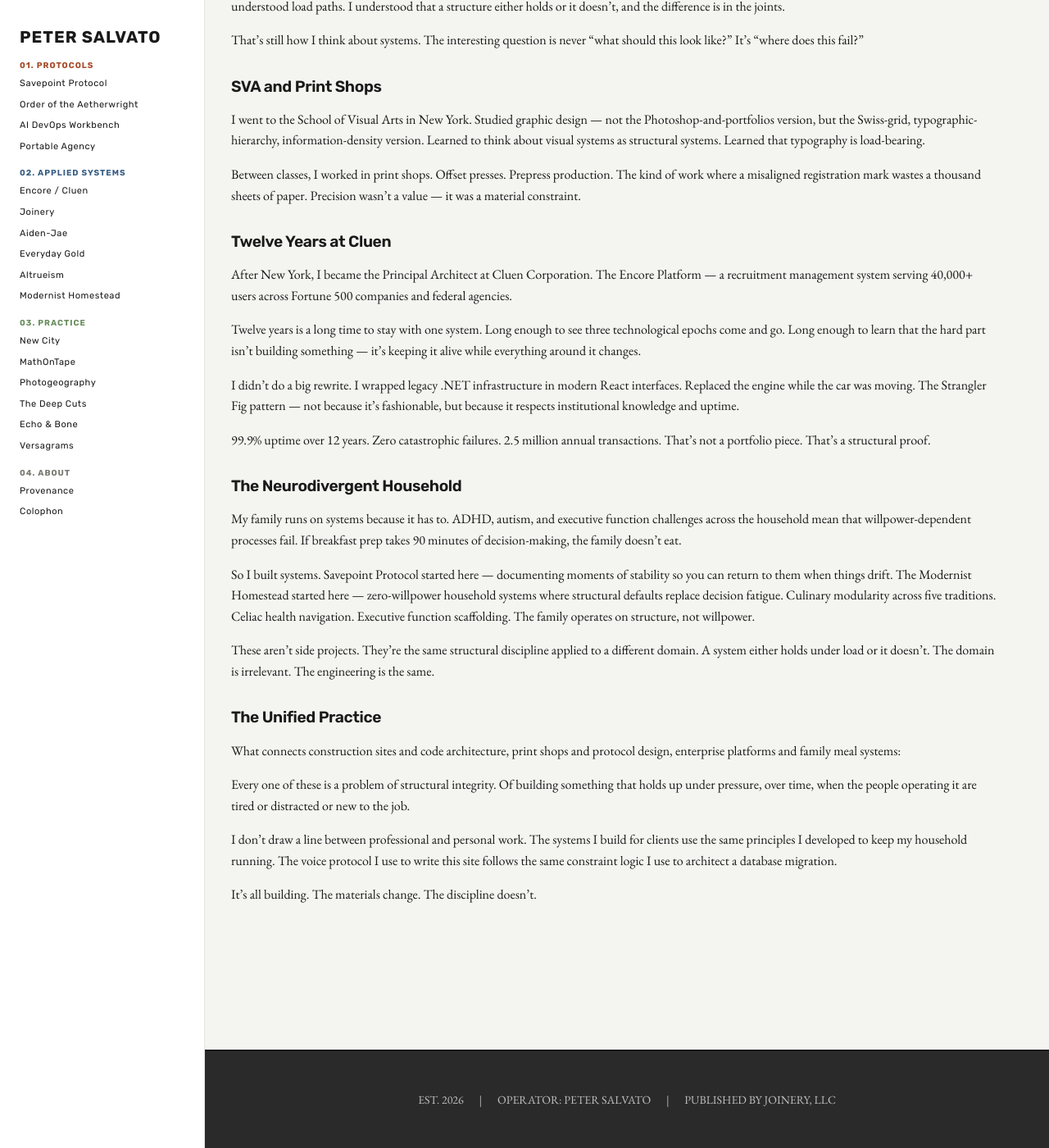
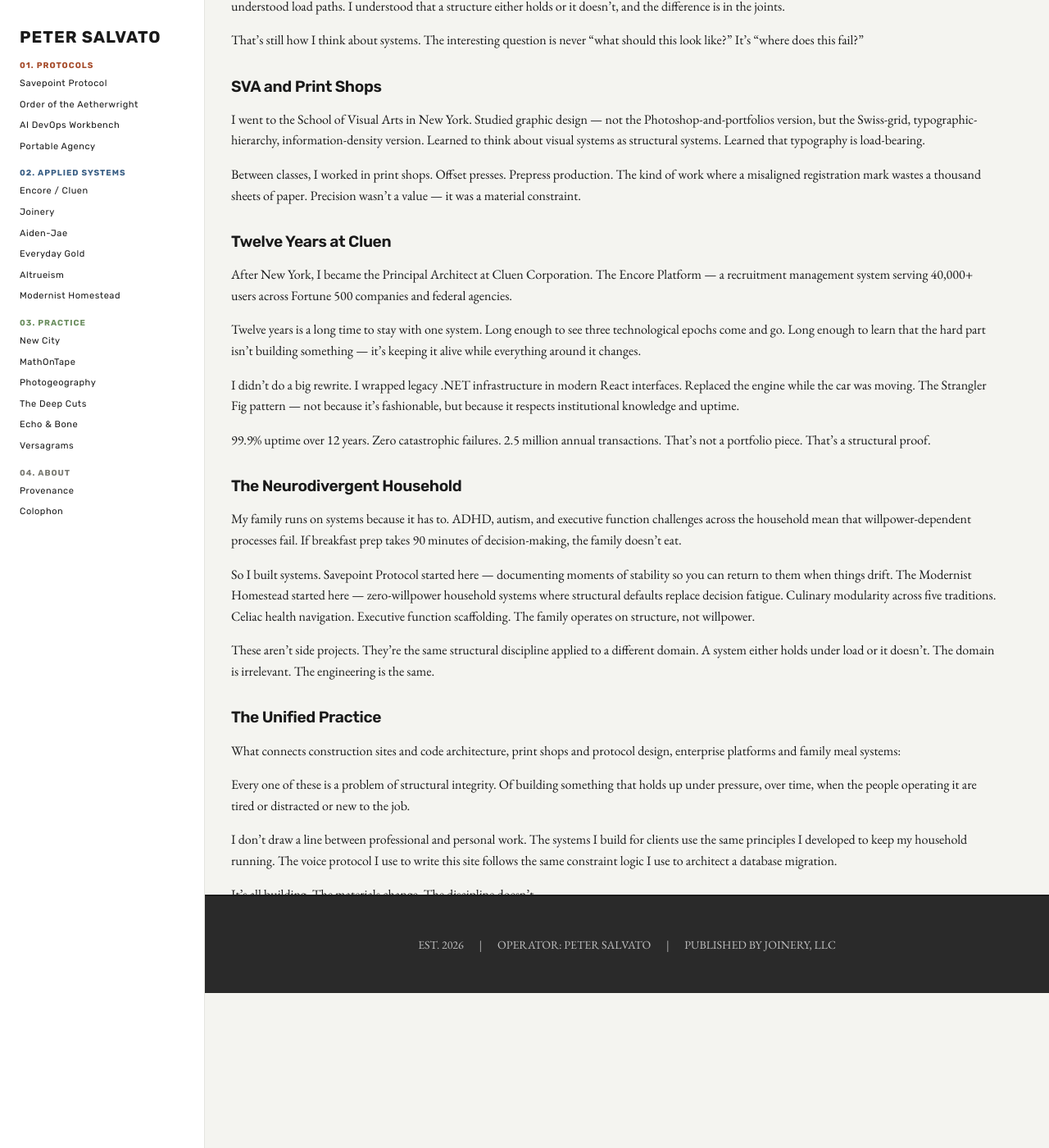
Before and after one commit to PeterSalvato/petersalvato-constellation, a Jekyll site: the page built from provenance/index.md, in a window 1280 px wide and 1400 px high, scrolled down 189 px. Shown: the whole window at 82% size. Built offline with Jekyll 4.4.1, drawn with Linux system fonts in a browser that asks for light colours.

Commit message:
Change footer positioning to absolute bottom
- Change from relative positioning with vw units to absolute positioning
- Footer now positioned at bottom: 0, left: 0, right: 0
- Simplified CSS without negative margins
- Width set to 100% for full-width coverage

Co-Authored-By: Claude Haiku 4.5 <noreply@anthropic.com>

```diff
--- a/assets/css/main.scss
+++ b/assets/css/main.scss
@@ -312,16 +312,14 @@ a {
 }
 
 footer {
-  // Full-width footer spanning sidebar and content
-  position: relative;
-  width: 100vw;
-  left: 50%;
-  right: 50%;
-  margin-left: -50vw;
-  margin-right: -50vw;
+  // Full-width footer at bottom
+  position: absolute;
+  left: 0;
+  right: 0;
+  bottom: 0;
+  width: 100%;
 
   // Spacing and styling
-  margin-top: $gap-xxxlarge;
   padding: $gap-xlarge $padding-standard;
   padding-left: calc(#{$sidebar-width} + #{$padding-standard});
   border-top: 2px solid $color-text;
```
